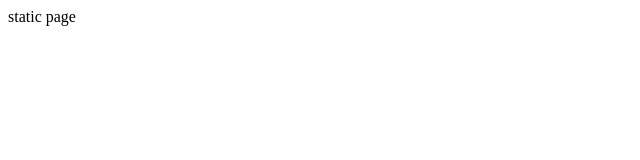
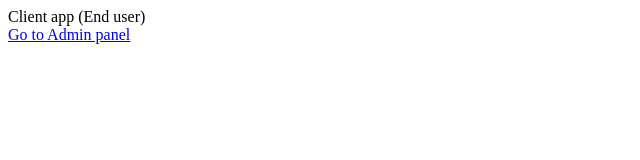
Before and after one commit to rana771/eCommerce, a website: page client/index.html in a window 1280 px wide. Shown: the whole page, without its empty margins (0-640 px from the left). Drawn offline with Linux system fonts and the light colour scheme.

Commit message:
Update index.html

```diff
--- a/client/index.html
+++ b/client/index.html
@@ -2,9 +2,10 @@
 <html>
 <head lang="en">
     <meta charset="UTF-8">
-    <title></title>
+    <title>Client app</title>
 </head>
 <body>
-static page
+Client app (End user)<br />
+<a href="/admin">Go to Admin panel</a>
 </body>
 </html>
```
